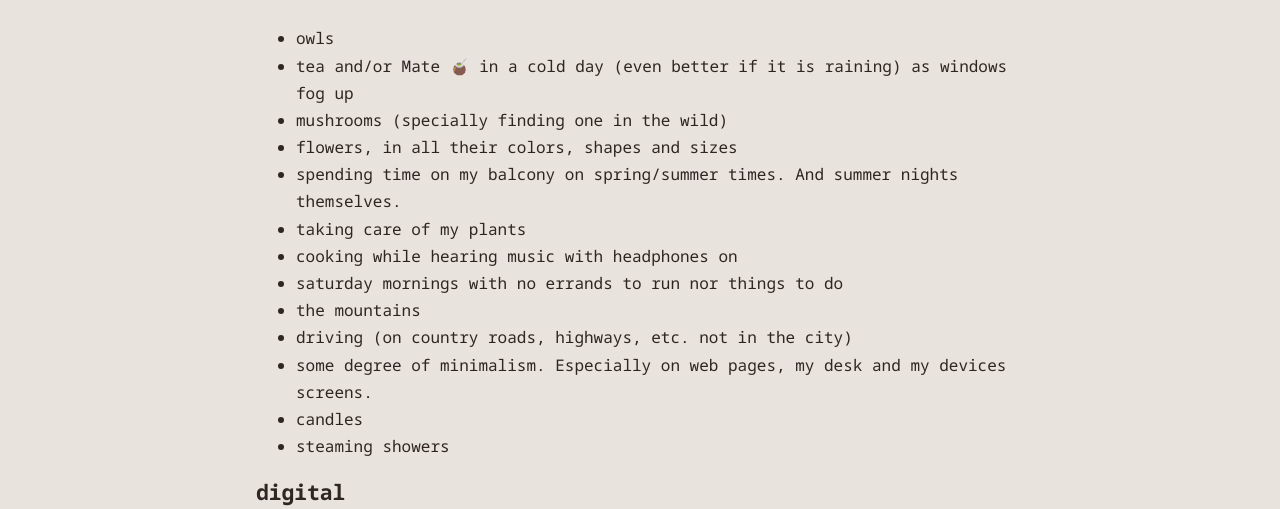
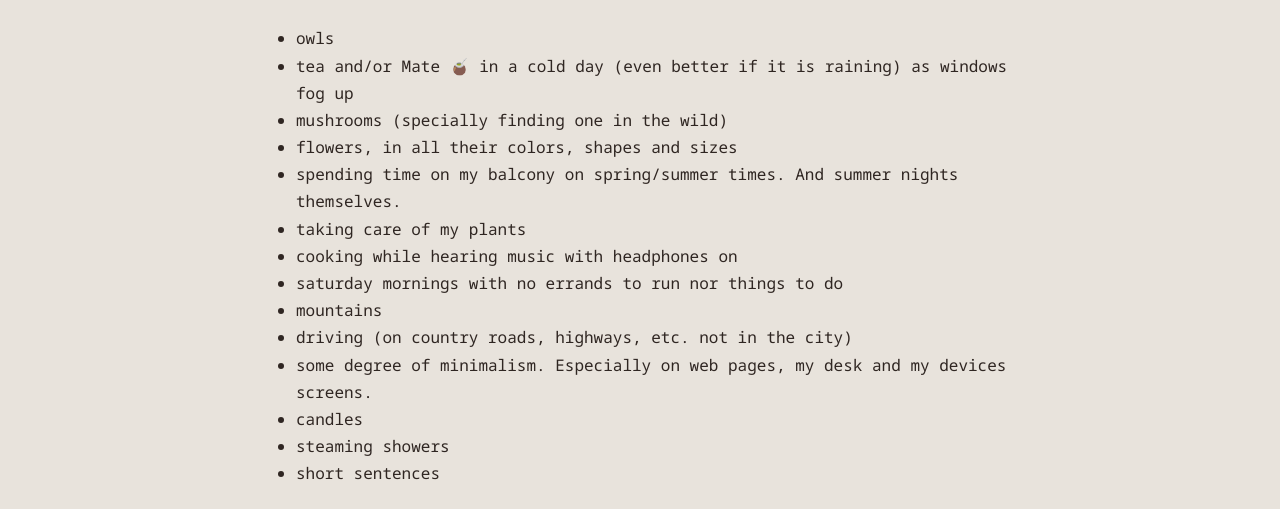
Before and after one commit to luz-ojeda/luz-ojeda.github.io, an Astro site: page /likes in a window 1280 px wide. Shown: the part 214-723 px from the top of the page. Built offline with nearby package versions, Linux system fonts and the light colour scheme; Astro itself is replaced by a stand-in of ours.

Commit message:
update likes

```diff
--- a/src/pages/likes.md
+++ b/src/pages/likes.md
@@ -13,11 +13,12 @@ title: 'likes'
 - taking care of my plants
 - cooking while hearing music with headphones on
 - saturday mornings with no errands to run nor things to do
-- the mountains
+- mountains
 - driving (on country roads, highways, etc. not in the city)
 - some degree of minimalism. Especially on web pages, my desk and my devices screens.
 - candles
 - steaming showers
+- short sentences
 
 ## digital
 - [Anki](https://apps.ankiweb.net/)
```
Also changed, not shown: src/pages/es/me-gusta.md (+1 -0 lines).
